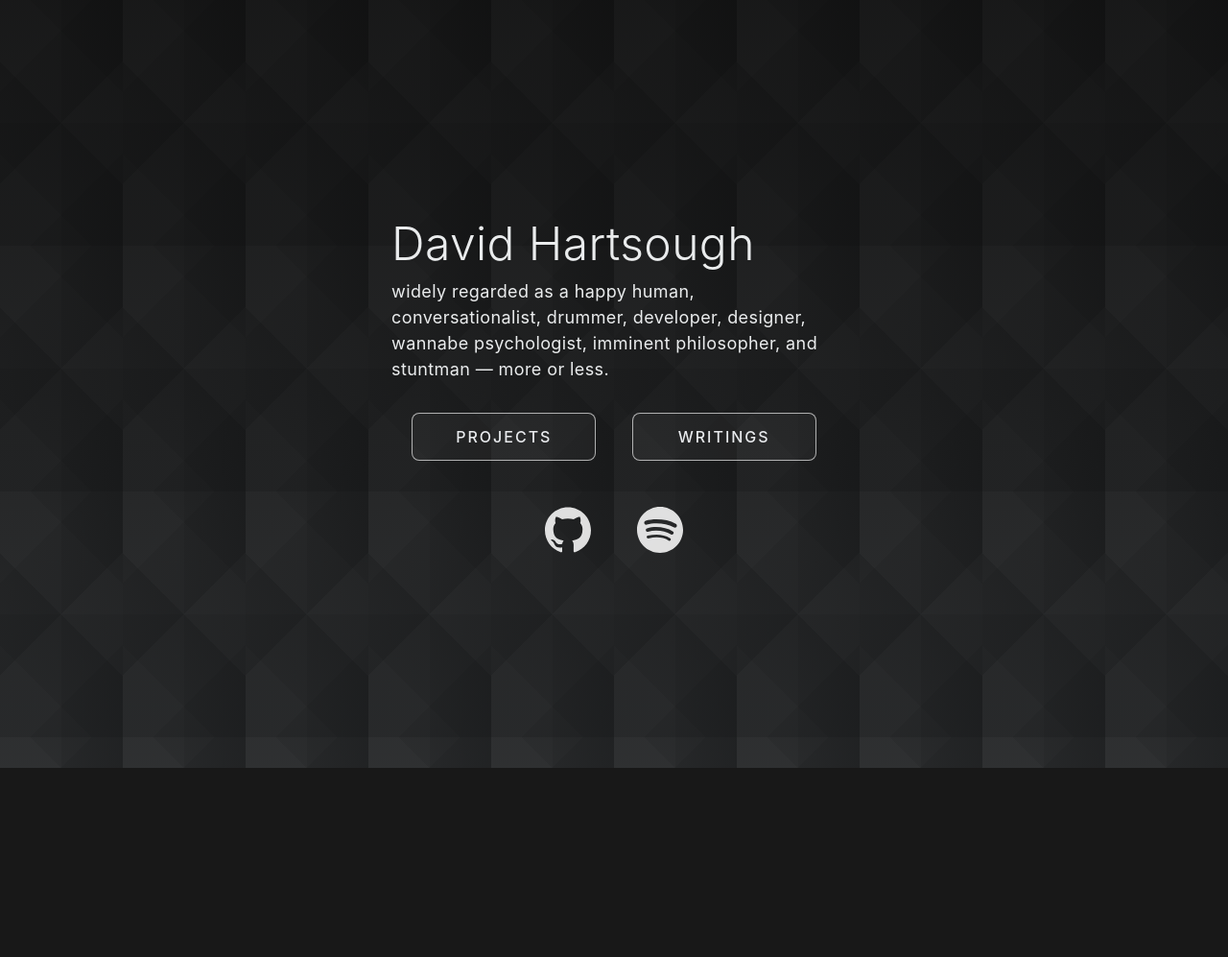
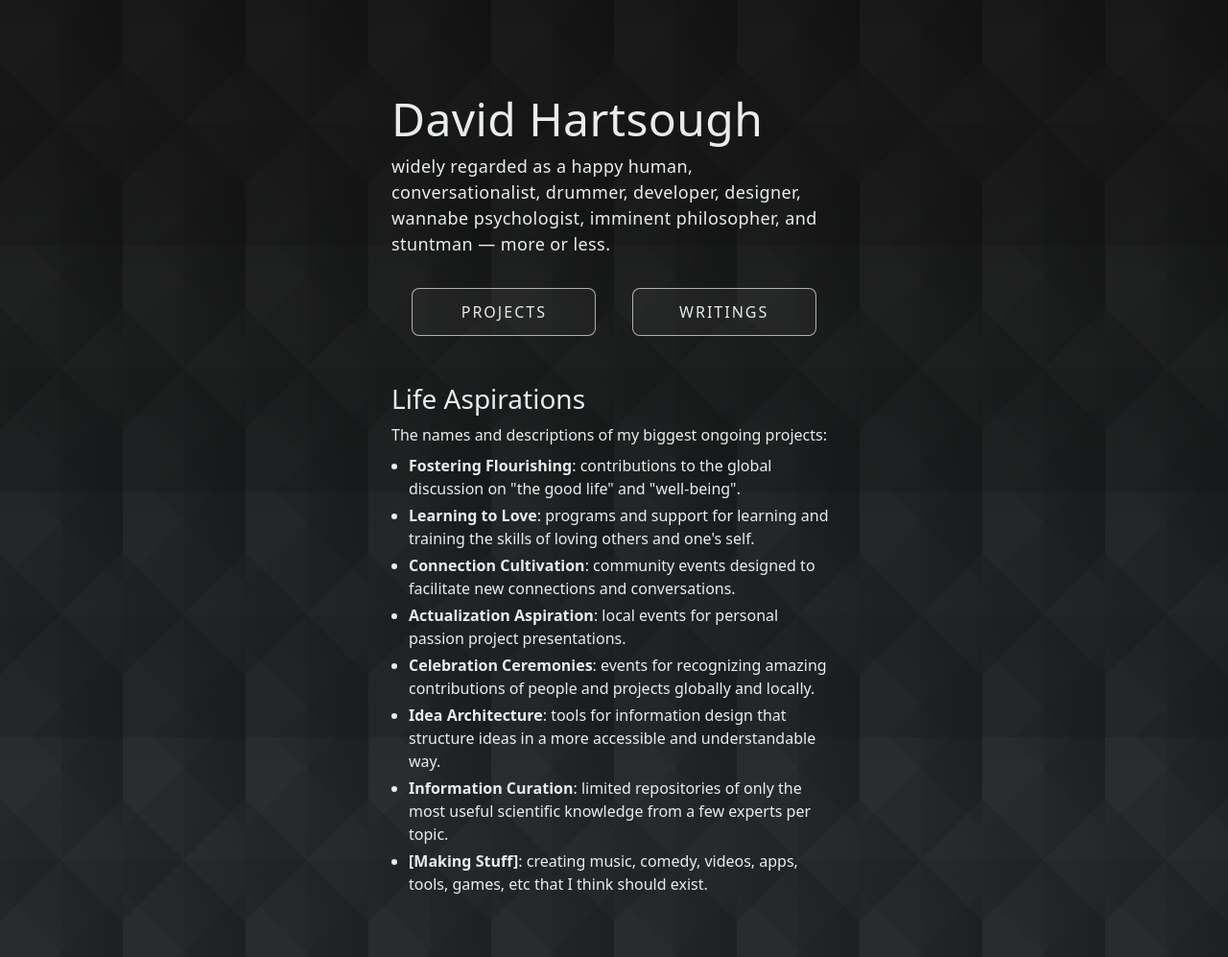
Before and after one commit to davidhartsough/davidhartsough.github.io, a PHP site: page / in a window 1280 px wide. Shown: the whole page at 96% size. Before the commit the page ends 800 px from the top, so only its background shows below. Run offline with PHP 8.4, Linux system fonts and the light colour scheme.

Commit message:
add new Life Aspirations section

```diff
--- /dev/null
+++ b/home.css
@@ -0,0 +1,31 @@
+header {
+  padding-top: 4rem;
+}
+footer {
+  padding-bottom: 1rem;
+  letter-spacing: normal;
+}
+footer p {
+  font-size: 1rem;
+}
+h2 {
+  line-height: 1.25;
+  font-weight: 500;
+  font-size: 1.75rem;
+  margin: 0 0 0.5rem;
+}
+ul {
+  list-style-image: none;
+  list-style-position: outside;
+  margin: 0.5rem 0 1.5rem 1.125rem;
+  padding: 0;
+}
+li {
+  margin-bottom: 0.25rem;
+}
+ul li {
+  padding-left: 0;
+}
+strong {
+  font-weight: 600;
+}
--- a/index.html
+++ b/index.html
@@ -44,6 +44,7 @@
     <meta name="msapplication-TileColor" content="#198BED" />
     <link rel="mask-icon" href="/mask-icon.svg" color="#198BED" />
     <link rel="stylesheet" href="./main.css" />
+    <link rel="stylesheet" href="./home.css" />
     <script
       async
       src="https://www.googletagmanager.com/gtag/js?id=UA-51999116-1"
@@ -77,36 +78,46 @@
               </nav>
             </section>
             <footer>
-              <a
-                class="icon-link"
-                href="https://github.com/davidhartsough"
-                target="_blank"
-              >
-                <svg
-                  viewBox="0 0 24 24"
-                  xmlns="http://www.w3.org/2000/svg"
-                  aria-hidden="true"
-                >
-                  <path
-                    d="M12 .297c-6.63 0-12 5.373-12 12 0 5.303 3.438 9.8 8.205 11.385.6.113.82-.258.82-.577 0-.285-.01-1.04-.015-2.04-3.338.724-4.042-1.61-4.042-1.61C4.422 18.07 3.633 17.7 3.633 17.7c-1.087-.744.084-.729.084-.729 1.205.084 1.838 1.236 1.838 1.236 1.07 1.835 2.809 1.305 3.495.998.108-.776.417-1.305.76-1.605-2.665-.3-5.466-1.332-5.466-5.93 0-1.31.465-2.38 1.235-3.22-.135-.303-.54-1.523.105-3.176 0 0 1.005-.322 3.3 1.23.96-.267 1.98-.399 3-.405 1.02.006 2.04.138 3 .405 2.28-1.552 3.285-1.23 3.285-1.23.645 1.653.24 2.873.12 3.176.765.84 1.23 1.91 1.23 3.22 0 4.61-2.805 5.625-5.475 5.92.42.36.81 1.096.81 2.22 0 1.606-.015 2.896-.015 3.286 0 .315.21.69.825.57C20.565 22.092 24 17.592 24 12.297c0-6.627-5.373-12-12-12"
-                  />
-                </svg>
-              </a>
-              <a
-                class="icon-link"
-                href="https://open.spotify.com/user/davidhartsough"
-                target="_blank"
-              >
-                <svg
-                  viewBox="0 0 24 24"
-                  xmlns="http://www.w3.org/2000/svg"
-                  aria-hidden="true"
-                >
-                  <path
-                    d="M12 0C5.4 0 0 5.4 0 12s5.4 12 12 12 12-5.4 12-12S18.66 0 12 0zm5.521 17.34c-.24.359-.66.48-1.021.24-2.82-1.74-6.36-2.101-10.561-1.141-.418.122-.779-.179-.899-.539-.12-.421.18-.78.54-.9 4.56-1.021 8.52-.6 11.64 1.32.42.18.479.659.301 1.02zm1.44-3.3c-.301.42-.841.6-1.262.3-3.239-1.98-8.159-2.58-11.939-1.38-.479.12-1.02-.12-1.14-.6-.12-.48.12-1.021.6-1.141C9.6 9.9 15 10.561 18.72 12.84c.361.181.54.78.241 1.2zm.12-3.36C15.24 8.4 8.82 8.16 5.16 9.301c-.6.179-1.2-.181-1.38-.721-.18-.601.18-1.2.72-1.381 4.26-1.26 11.28-1.02 15.721 1.621.539.3.719 1.02.419 1.56-.299.421-1.02.599-1.559.3z"
-                  />
-                </svg>
-              </a>
+              <h2>Life Aspirations</h2>
+              <p>The names and descriptions of my biggest ongoing projects:</p>
+              <ul>
+                <li>
+                  <strong>Fostering Flourishing</strong>: contributions to the
+                  global discussion on "the good life" and "well-being".
+                </li>
+                <li>
+                  <strong>Learning to Love</strong>: programs and support for
+                  learning and training the skills of loving others and one's
+                  self.
+                </li>
+                <li>
+                  <strong>Connection Cultivation</strong>: community events
+                  designed to facilitate new connections and conversations.
+                </li>
+                <li>
+                  <strong>Actualization Aspiration</strong>: local events for
+                  personal passion project presentations.
+                </li>
+                <li>
+                  <strong>Celebration Ceremonies</strong>: events for
+                  recognizing amazing contributions of people and projects
+                  globally and locally.
+                </li>
+                <li>
+                  <strong>Idea Architecture</strong>: tools for information
+                  design that structure ideas in a more accessible and
+                  understandable way.
+                </li>
+                <li>
+                  <strong>Information Curation</strong>: limited repositories of
+                  only the most useful scientific knowledge from a few experts
+                  per topic.
+                </li>
+                <li>
+                  <strong>[Making Stuff]</strong>: creating music, comedy,
+                  videos, apps, tools, games, etc that I think should exist.
+                </li>
+              </ul>
             </footer>
           </main>
         </div>
--- a/main.css
+++ b/main.css
@@ -1,19 +1,17 @@
-html,
-body {
-  box-sizing: border-box;
-  min-height: 100%;
-  background-color: #202124;
-  font-family: -apple-system, BlinkMacSystemFont, "Segoe UI", "Roboto", "Oxygen",
-    "Helvetica Neue", Arial, sans-serif;
-  -webkit-text-size-adjust: 100%;
-  -webkit-font-smoothing: antialiased;
-  -moz-osx-font-smoothing: grayscale;
-  margin: 0;
-}
 *,
 *::before,
 *::after {
-  box-sizing: inherit;
+  box-sizing: border-box;
+}
+html,
+body {
+  min-height: 100%;
+  background-color: #202124;
+}
+body {
+  font-family: ui-sans-serif, system-ui, -apple-system, BlinkMacSystemFont,
+    "Segoe UI", Roboto, "Helvetica Neue", Arial, "Noto Sans", sans-serif;
+  margin: 0;
 }
 .bg,
 .pattern,
@@ -116,19 +114,6 @@ a {
   background-color: rgba(255, 255, 255, 0.24);
   border: 1px solid #e8eaed;
 }
-footer {
-  display: flex;
-  justify-content: center;
-}
-.icon-link {
-  fill: #fff;
-  max-width: 3rem;
-  opacity: 0.86;
-  margin: 0 1.5rem;
-}
-.icon-link:hover {
-  opacity: 1;
-}
 @media (max-width: 512px) {
   main {
     padding: 1rem;
```
